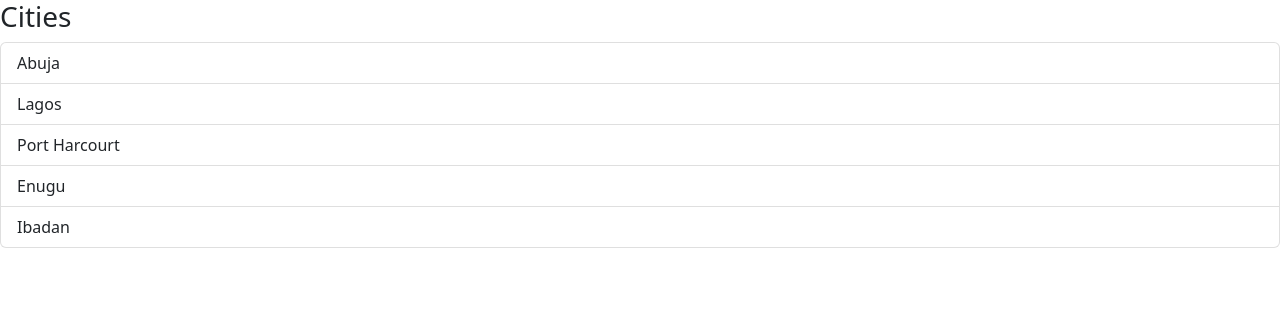
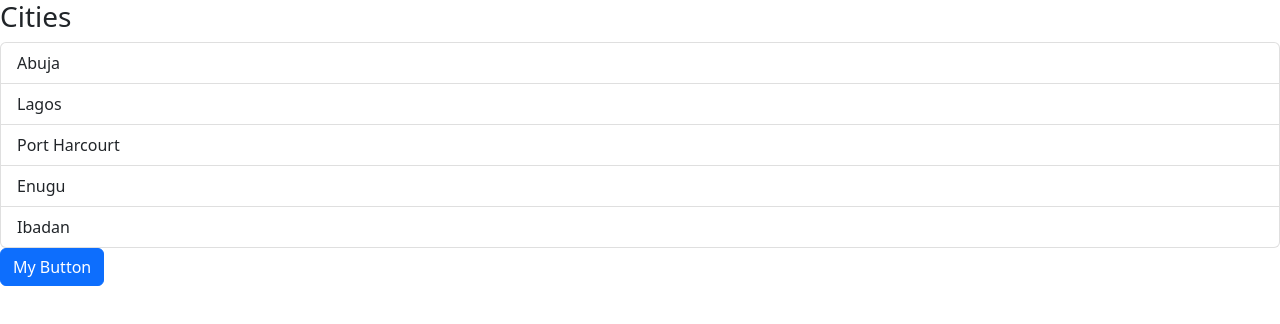
Before and after one commit to chidieberemacey/cities-react, a React (Vite) app: page / in a window 1280 px wide. Shown: the top 324 px of the page. Built offline with nearby package versions, Linux system fonts and the light colour scheme.

Commit message:
21st jan

```diff
--- a/src/App.tsx
+++ b/src/App.tsx
@@ -1,20 +1,50 @@
 // import Message from "./message";
+import Alert from "./components/Alert";
 import ListGroup from "./components/ListGroup";
+import Button from "./components/Button";
+import { useState } from "react";
 
 function App() {
+  const [onAlert, setOnAlert] = useState(false);
+
   let items = ["Abuja", "Lagos", "Port Harcourt", "Enugu", "Ibadan"];
   const handleSelectItem = (item: string) => {
     console.log(item);
   };
   return (
     <div>
-      <ListGroup
-        items={items}
-        heading="Cities"
-        onSelectItem={handleSelectItem}
-      />
+      <div>
+        <ListGroup
+          items={items}
+          heading="Cities"
+          onSelectItem={handleSelectItem}
+        />
+      </div>
+
+      <div>
+        {onAlert && (
+          <Alert
+            onClose={() => {
+              setOnAlert(false);
+              console.log("Alert Closed");
+            }}
+          >
+            Hello Alert
+          </Alert>
+        )}
+        <Button
+          children="My Button"
+          // color="danger"
+          onClick={() => {
+            setOnAlert(true);
+            console.log("Alert displayed");
+          }}
+        ></Button>
+      </div>
     </div>
   );
 }
 
 export default App;
+
+// You can use reactnode as type to pass html elements as children in react
--- /dev/null
+++ b/src/components/Alert.tsx
@@ -0,0 +1,19 @@
+interface Props {
+  children: string;
+  onClose: () => void;
+}
+
+const Alert = ({ children, onClose }: Props) => {
+  return (
+    <div className="alert alert-primary alert-dismissible" onClick={onClose}>
+      {children}
+      <button
+        type="button"
+        className="btn-close"
+        data-bs-dismiss="alert"
+      ></button>
+    </div>
+  );
+};
+
+export default Alert;
--- /dev/null
+++ b/src/components/Button.tsx
@@ -0,0 +1,16 @@
+// import React from 'react'
+interface Props {
+  children: string;
+  color?: "primary" | "secondary" | "danger";
+  onClick: () => void;
+}
+
+const Button = ({ children, color = "primary", onClick }: Props) => {
+  return (
+    <button className={"btn btn-" + color} onClick={onClick}>
+      {children}
+    </button>
+  );
+};
+
+export default Button;
```
